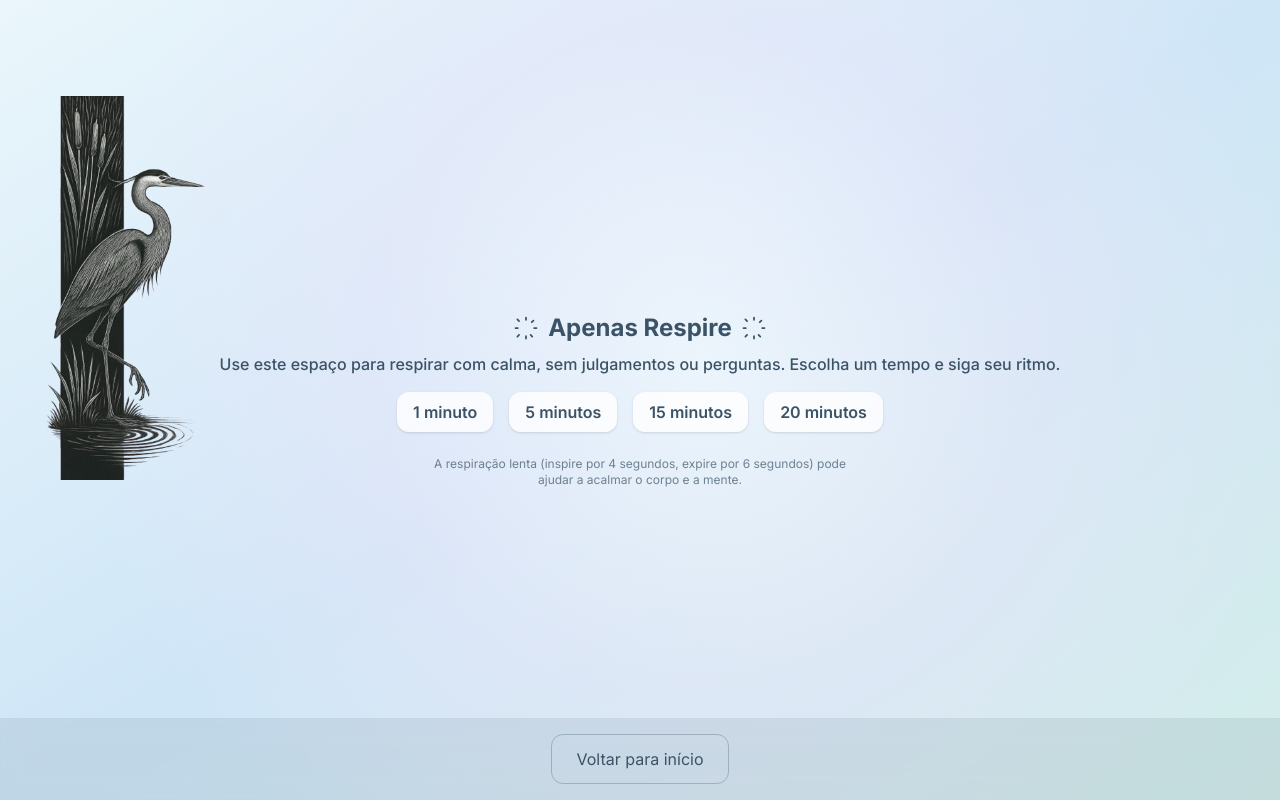
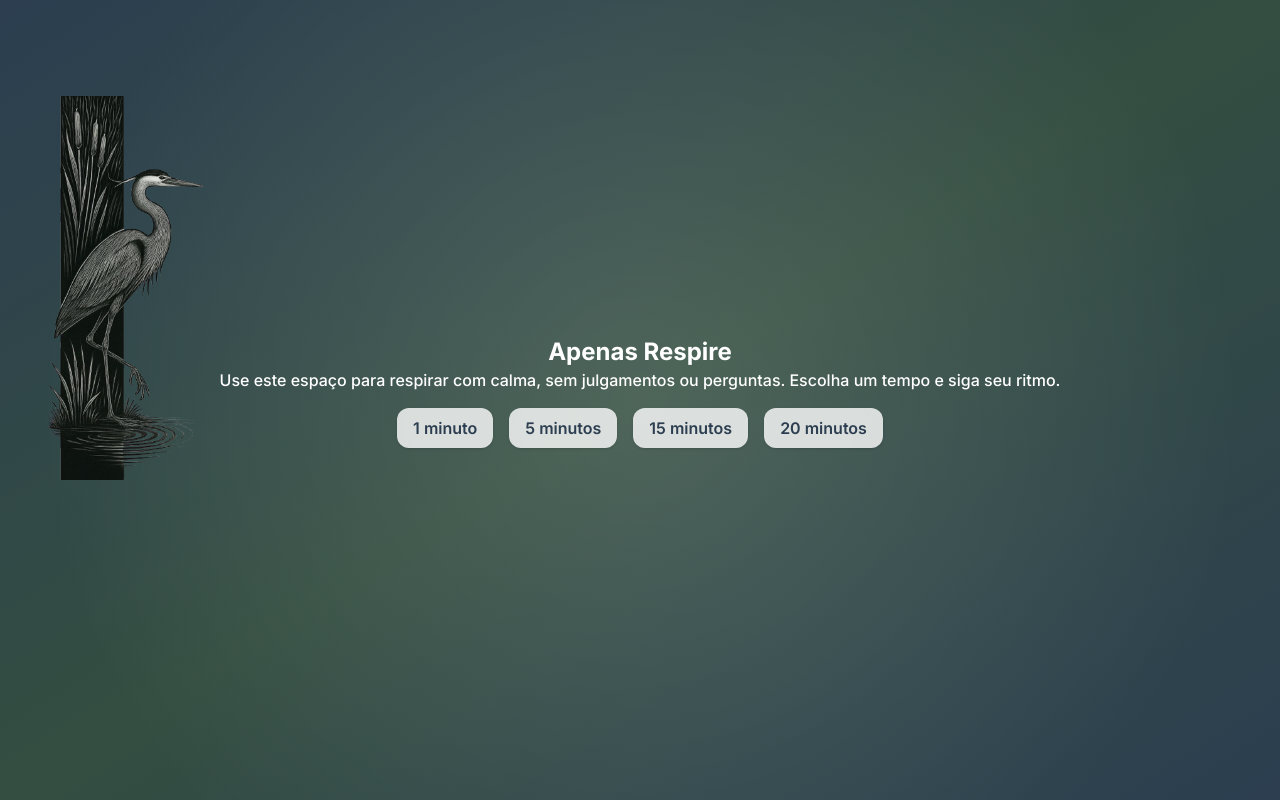
Before and after one commit to leticiael/selah-app, a Next.js app: page /respire in a window 1280 px wide. Built offline with nearby package versions, Linux system fonts and the light colour scheme; a web font is replaced by a local one.

Commit message:
style new protocol

```diff
--- a/src/app/respire/page.tsx
+++ b/src/app/respire/page.tsx
@@ -3,18 +3,6 @@ import { useState, useEffect } from "react";
 import { useBreathingProtocol, Protocol } from "@/hooks/useBreathingProtocol";
 import BreathingBall from "@/components/BreathingBall";
 import { Toaster } from "react-hot-toast";
-
-function LeafIcon(props: React.SVGProps<SVGSVGElement>) {
-  return (
-    <svg {...props} fill="none" viewBox="0 0 24 24" strokeWidth={1.5} stroke="currentColor" className={props.className}>
-      <path
-        strokeLinecap="round"
-        strokeLinejoin="round"
-        d="M12 3v2m0 14v2m9-9h-2M5 12H3m15.364-6.364l-1.414 1.414M6.05 17.95l-1.414 1.414m12.728 0l-1.414-1.414M6.05 6.05L4.636 4.636"
-      />
-    </svg>
-  );
-}
 
 const PROTOCOLS: Protocol[] = [
   { label: "1 minuto", duration: 1 * 60, inhale: 4, exhale: 6 },
@@ -47,28 +35,23 @@ export default function RespirePage() {
       className="min-h-screen flex flex-col items-center justify-center p-6 relative font-sans overflow-x-hidden"
       style={{ fontFamily: "Inter, sans-serif" }}
     >
-      {/* Gradiente de fundo melhorado */}
-      <div className="absolute inset-0 -z-20 bg-gradient-to-br from-[#eaf6fb] via-[#cfe6f7] to-[#d4edea]" />
-      {/* Iluminação central suave */}
-      <div className="absolute inset-0 -z-10 pointer-events-none" style={{ background: "radial-gradient(circle at 55% 45%, #fff9 0%, #eae6fa77 40%, transparent 75%)" }} />
-      {/* Garça decorativa */}
-      <div className="absolute left-0 top-[6rem] hidden lg:block z-40">
+      <div className="absolute inset-0 -z-20 bg-gradient-to-br from-[#2C3E50] via-[#344E41] to-[#2C3E50]" />
+      <div className="absolute inset-0 -z-10 pointer-events-none" style={{ background: "radial-gradient(circle at 50% 50%, #ffffff22, transparent 80%)" }} />
+      {!sel && (
+        <div className={`absolute left-0 top-[6rem] hidden lg:block z-40 transition-opacity duration-500 ${sel ? "opacity-0" : "opacity-100"}`}>
           <img
             src="/garca.png"
             alt="Ilustração de garça"
             className="max-h-[24rem] object-contain opacity-90 transition-all duration-300 hover:scale-110 hover:drop-shadow-2xl"
           />
         </div>
+      )}
       <Toaster />
       {!sel ? (
         <>
           <div className="text-center">
-            <div className="flex items-center justify-center gap-2 mb-2">
-              <LeafIcon className="w-7 h-7 text-[#3b5366]" />
-              <h1 className="text-2xl font-bold text-[#3b5366]">Apenas Respire</h1>
-              <LeafIcon className="w-7 h-7 text-[#3b5366]" />
-            </div>
-            <p className="mb-4 text-base text-[#3b5366] font-medium">
+            <h1 className="text-2xl font-bold text-[#ffffff]">Apenas Respire</h1>
+            <p className="mb-4 text-base text-[#ffffff] font-medium">
               Use este espaço para respirar com calma, sem julgamentos ou perguntas. Escolha um tempo e siga seu ritmo.
             </p>
             <div className="flex flex-col md:flex-row md:justify-center md:items-center gap-4 mb-4">
@@ -76,24 +59,11 @@ export default function RespirePage() {
                 <button
                   key={p.label}
                   onClick={() => setSel(p)}
-                  className="px-4 py-2 bg-white/80 text-[#3b5366] rounded-xl hover:bg-white transition font-semibold w-full md:w-auto shadow hover:scale-105"
+                  className="px-4 py-2 bg-white/80 text-[#2C3E50] rounded-xl hover:bg-white transition font-semibold w-full md:w-auto shadow hover:scale-105"
                 >
                   {p.label}
                 </button>
               ))}
-            </div>
-            <p className="mt-6 text-xs text-[#3b5366]/70 max-w-md mx-auto">
-              A respiração lenta (inspire por 4 segundos, expire por 6 segundos) pode ajudar a acalmar o corpo e a mente.
-            </p>
-          </div>
-          <div className="fixed bottom-0 left-0 w-full">
-            <div className="w-full flex justify-center items-center p-4 bg-[#3b5366]/10 backdrop-blur-md">
-              <a
-                href="/"
-                className="px-6 py-3 text-[#3b5366] rounded-xl border border-[#3b5366]/30 hover:bg-[#3b5366]/10 transition"
-              >
-                Voltar para início
-              </a>
             </div>
           </div>
         </>
@@ -102,29 +72,29 @@ export default function RespirePage() {
           {!completed ? (
             <>
               <div className="w-full flex flex-col items-center">
-                <h1 className="text-3xl font-semibold text-[#3b5366] mt-8 md:mt-12 mb-2 text-center">
+                <h1 className="text-3xl font-semibold text-[#ffffff] mt-8 md:mt-12 mb-2 text-center">
                   {sel.label} de Respiração
                 </h1>
-                <p className="mb-8 text-[#3b5366] text-center text-lg">
+                <p className="mb-8 text-[#ffffff] text-center text-lg">
                   {phase === "inhale" ? "Inspire lentamente" : phase === "hold" ? "Segure o ar" : "Expire suavemente"}
                 </p>
               </div>
               <BreathingBall
                 phase={phase}
                 animationDuration={animationDuration}
-                textColor="#3b5366"
-                glowColor="#cfe6f7"
-                shadowColor="#d4edea"
-                backgroundColor="rgba(255,255,255,0.7)"
+                textColor="#ffffff"
+                glowColor="#344E41"
+                shadowColor="#2C3E50"
+                backgroundColor="rgba(255,255,255,0.1)"
               />
-              <div className="text-xl text-[#3b5366] mb-6 text-center">
+              <div className="text-xl text-[#ffffff] mb-6 text-center">
                 {Math.floor(timeLeft / 60)}:{String(timeLeft % 60).padStart(2, "0")}
               </div>
               <div className="flex justify-center mt-2 mb-4">
                 <button
                   onClick={resetAll}
                   aria-label="Voltar para escolha de tempo"
-                  className="flex items-center justify-center w-14 h-14 rounded-full bg-white/80 border border-[#3b5366]/30 text-[#3b5366] hover:bg-[#3b5366]/10 transition shadow-lg"
+                  className="flex items-center justify-center w-14 h-14 rounded-full bg-white/80 border border-[#ffffff]/30 text-[#2C3E50] hover:bg-[#ffffff]/10 transition shadow-lg"
                 >
                   <svg
                     xmlns="http://www.w3.org/2000/svg"
@@ -142,7 +112,7 @@ export default function RespirePage() {
           ) : (
             <>
               <div className="flex flex-col items-center gap-4 mt-8">
-                <p className="text-[#3b5366] text-xl mt-8 text-center">
+                <p className="text-[#ffffff] text-xl mt-8 text-center">
                   Respiração concluída. Volte sempre que quiser um momento de pausa.
                 </p>
               </div>
@@ -150,7 +120,7 @@ export default function RespirePage() {
                 <button
                   onClick={resetAll}
                   aria-label="Encerrar sessão"
-                  className="flex items-center justify-center w-14 h-14 rounded-full bg-white/80 border border-[#3b5366]/30 text-[#3b5366] hover:bg-[#3b5366]/10 transition shadow-lg"
+                  className="flex items-center justify-center w-14 h-14 rounded-full bg-white/80 border border-[#ffffff]/30 text-[#2C3E50] hover:bg-[#ffffff]/10 transition shadow-lg"
                 >
                   <svg
                     xmlns="http://www.w3.org/2000/svg"
```
Lines whose indentation alone changed are shown as unchanged.
